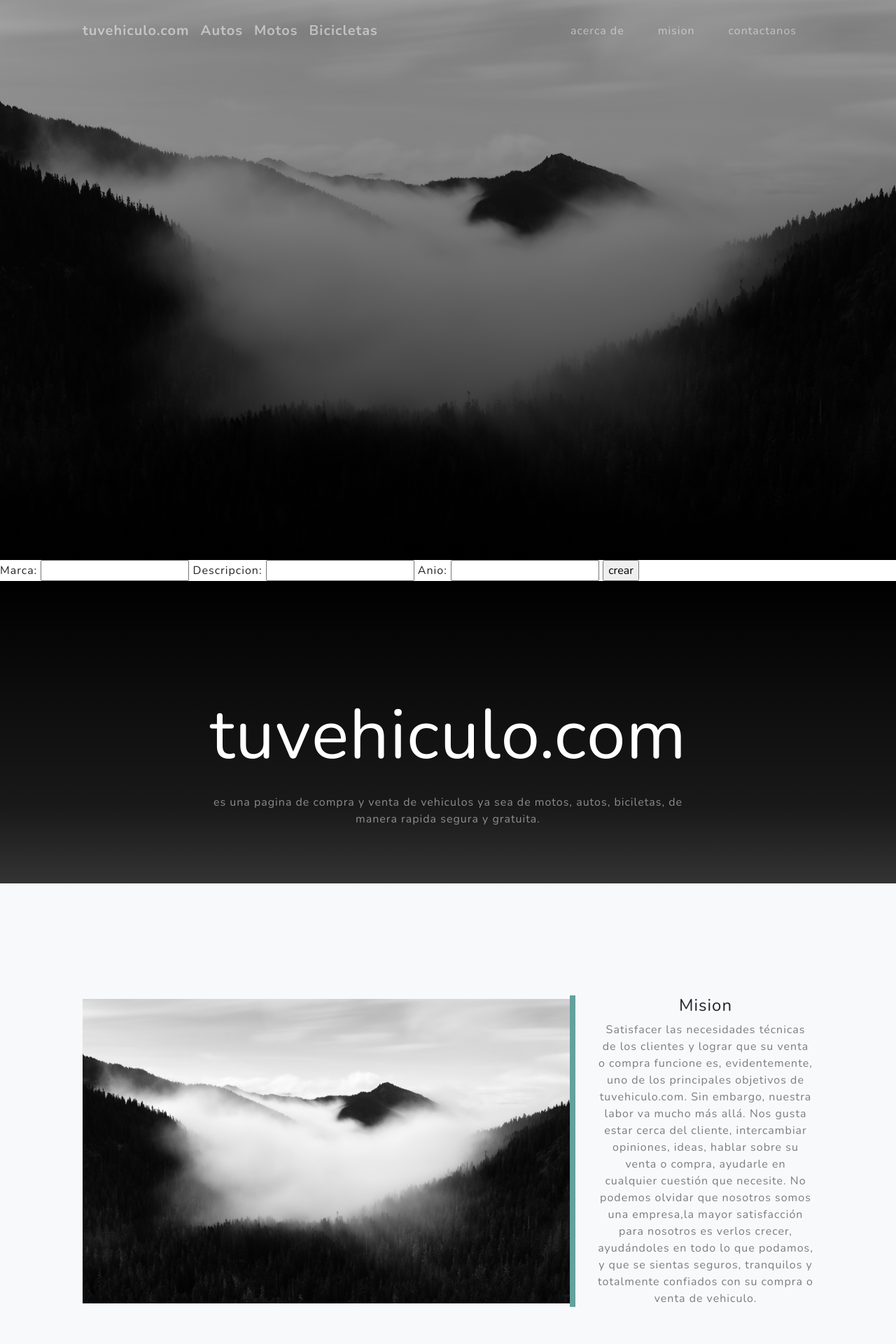
After one commit to frank0254/nuevo-django, a Django app: page /auto/crear/ in a window 1280 px wide. The commit adds this page. Shown: the top 1920 px of the page at 70% size. Run offline with Django 4.2, Linux system fonts and the light colour scheme; some libraries are stand-ins or nearby versions.

Commit message:
tercera actualizacion

```diff
--- a/inicio/admin.py
+++ b/inicio/admin.py
@@ -1,7 +1,5 @@
 from django.contrib import admin
 from inicio.models import Autos
-
-
 
 # Register your models here.
 
--- /dev/null
+++ b/inicio/forms.py
@@ -0,0 +1,19 @@
+from django import forms
+
+class CrearAutoFormulario(forms.Form):
+    marca = forms.CharField(max_length=30)
+    descripcion = forms.CharField(max_length=250)
+    anio = forms.IntegerField()
+
+
+class CrearMotoFormulario(forms.Form):
+    marca = forms.CharField(max_length=30)
+    descripcion = forms.CharField(max_length=250)
+    anio = forms.IntegerField()
+    modelo = forms.CharField(max_length=30)
+    precio = forms.CharField(max_length=250)
+
+class CrearBicicletaFormulario(forms.Form):
+    marca = forms.CharField(max_length=30)
+    descripcion = forms.CharField(max_length=250)
+    anio = forms.IntegerField()
--- /dev/null
+++ b/inicio/templates/inicio/auto.html
@@ -0,0 +1,57 @@
+{% extends "base.html" %}
+
+
+{% block title_head %}
+<title>Crear Auto</title>
+{%endblock title_head %}
+
+
+{% block h1_header %}
+<h2 class="text-white mb-4" style="font-size:50px;">  </h2>
+{%endblock h1_header %}
+
+{% block h2_header %}
+<h2 class="text-white-50 mx-auto mt-2 mb-5"></h2>
+{% endblock h2_header %}
+
+
+
+
+{%block main %}<!--
+<form action="" method="POST">
+    {% csrf_token %}
+
+<p>
+Marca:
+    <input type="text" name=" marca">
+</p>
+
+<p>
+    Description:
+    <input type="text" name=" description">
+</p>
+
+<p>
+    Año
+    <input type="number" name=" anio">
+</p>
+
+
+<input type="submit" value="crear">
+{% comment %} <button>crear</button> {% endcomment %}
+
+</form>
+-->
+
+
+
+<form action="" method="POST">
+    {% csrf_token %}
+    {{formulario}}
+    <input type="submit" value="crear">
+{% comment %} <button>crear</button> {% endcomment %}
+
+</form>
+
+
+{% endblock main%}
--- a/inicio/urls.py
+++ b/inicio/urls.py
@@ -1,9 +1,13 @@
 from django.urls import path
-from inicio.views import *
+from inicio.views import inicio, auto, moto, bicicletas, crear_auto, crear_moto, crear_bicicleta
 
 urlpatterns = [
     path('', inicio, name='inicio'),
-    path('auto/', crear_auto,name='auto'),
-    path('moto/', crear_moto,name='moto'),
-     path('bicicletas/', crear_bicicletas,name='biciletas')
+    path('auto/',auto,name='auto'),
+    path('moto/',moto,name='moto'),
+    path('bicicletas/',bicicletas,name='biciletas'),
+    path('auto/crear/', crear_auto, name='crear_auto'),
+    path('auto/crear/moto/', crear_moto, name='crear_moto'),
+    path('auto/crear/bicicleta/', crear_bicicleta, name='crear_bicicleta')
+
 ]
--- a/inicio/views.py
+++ b/inicio/views.py
@@ -1,8 +1,10 @@
-from django.shortcuts import render
+from django.shortcuts import render, redirect
 #from django.http import HttpResponse
 #from django.template import loader
 from inicio.models import Autos, Motos, Bicicletas
-
+from inicio.forms import CrearAutoFormulario
+from inicio.forms import CrearMotoFormulario
+from inicio.forms import CrearBicicletaFormulario
 # Create your views here.
 
 def inicio(request):
@@ -15,20 +17,96 @@ def inicio(request):
 #ultima version mejorada v3
     return render(request,'inicio/inicio.html', {})
 
+def auto(request):
+
+#para crear formulario de busqueda
+    marca_a_buscar = request.GET.get("marca")
+    if marca_a_buscar:
+        listado_de_auto = Autos.objects.filter(marca__icontains =marca_a_buscar.lower())
+    else:
+        listado_de_auto = Autos.objects.all()
+    return render(request, 'inicio/vehiculo.html', {'listado_de_auto': listado_de_auto})
+
+    listado_de_auto = Autos.objects.all()
+
+    #return render(request, 'inicio/vehiculo.html', {'listado_de_auto': listado_de_auto})
+
+def moto(request):
+
+    listado_de_moto = Motos.objects.all()
+
+    return render(request, 'inicio/vehiculo.html', {'listado_de_moto': listado_de_moto})
+
+def bicicletas(request):
+
+    listado_de_bicicleta = Bicicletas.objects.all()
+
+    return render(request, 'inicio/vehiculo.html', {'listado_de_moto': listado_de_bicicleta})
+
+
 def crear_auto(request):
 
-    auto = Autos(marca= 'wilson', descripcion= 'corsa', anio=2022)
-    auto.save()
-    return render(request, 'inicio/vehiculo.html', {'vehiculo':auto, "mensaje": "el Auto"})
+
+    if request.method == 'POST':
+        formulario = CrearAutoFormulario(request.POST)
+        if formulario.is_valid():
+            info_limpia = formulario.cleaned_data
+
+            marca = info_limpia.get('marca')
+            descripcion = info_limpia.get('descripcion')
+            anio = info_limpia.get('anio')
+
+            auto = Autos(marca=marca, descripcion=descripcion, anio=anio)
+            auto.save()
+
+            return redirect(crear_auto)
+        else:
+            return render(request, 'inicio/auto.html', {'formulario': formulario})
+
+    formulario = CrearAutoFormulario()
+    return render(request, 'inicio/auto.html', {'formulario': formulario})
+
 
 def crear_moto(request):
 
-    moto = Motos(marca= 'honda', descripcion= 'corsa', anio=2022)
-    moto.save()
-    return render(request, 'inicio/vehiculo.html', {'vehiculo': moto, "mensaje": "la Moto"})
+    if request.method == 'POST':
+        formulario = CrearMotoFormulario(request.POST)
+        if formulario.is_valid():
+            info_limpia = formulario.cleaned_data
 
-def crear_bicicletas(request):
+            marca = info_limpia.get('marca')
+            descripcion = info_limpia.get('descripcion')
+            anio = info_limpia.get('anio')
+            modelo = info_limpia.get('modelo')
+            precio = info_limpia.get('precio')
 
-    bicicletas = Bicicletas(marca= 'bmx', descripcion= 'corsa', anio=2022)
-    bicicletas.save()
-    return render(request, 'inicio/vehiculo.html', {'vehiculo': bicicletas,"mensaje": "la bicicletas"})
+            moto = Motos(marca=marca, descripcion=descripcion, anio=anio, modelo=modelo, precio=precio)
+            moto.save()
+
+            return redirect(crear_auto)
+        else:
+            return render(request, 'inicio/moto.html', {'formulario': formulario})
+
+    formulario = CrearMotoFormulario()
+    return render(request, 'inicio/moto.html', {'formulario': formulario})
+
+def crear_bicicleta(request):
+
+    if request.method == 'POST':
+        formulario = CrearBicicletaFormulario(request.POST)
+        if formulario.is_valid():
+            info_limpia = formulario.cleaned_data
+
+            marca = info_limpia.get('marca')
+            descripcion = info_limpia.get('descripcion')
+            anio = info_limpia.get('anio')
+
+            bicicleta = Bicicletas(marca=marca, descripcion=descripcion, anio=anio)
+            bicicleta.save()
+
+            return redirect(crear_auto)
+        else:
+            return render(request, 'inicio/bicicleta.html', {'formulario': formulario})
+
+    formulario = CrearBicicletaFormulario()
+    return render(request, 'inicio/bicicleta.html', {'formulario': formulario})
--- a/sitioweb/settings.py
+++ b/sitioweb/settings.py
@@ -122,3 +122,8 @@ STATIC_URL = 'static/'
 # https://docs.djangoproject.com/en/4.2/ref/settings/#default-auto-field
 
 DEFAULT_AUTO_FIELD = 'django.db.models.BigAutoField'
+
+
+import os
+MEDIA_URL = '/media/'
+MEDIA_ROOT = os.path.join(BASE_DIR, 'media')
--- a/sitioweb/urls.py
+++ b/sitioweb/urls.py
@@ -16,9 +16,14 @@ Including another URLconf
 """
 from django.contrib import admin
 from django.urls import path, include
-
+from django.conf import settings
+from django.conf.urls.static import static
 
 urlpatterns = [
     path('', include('inicio.urls')),
     path('admin/', admin.site.urls),
 ]
+
+
+if settings.DEBUG:
+    urlpatterns += static(settings.MEDIA_URL, document_root=settings.MEDIA_ROOT)
--- a/templates/base.html
+++ b/templates/base.html
@@ -26,11 +26,14 @@
                 <a class="navbar-brand" href={% url "auto"%}>Autos</a>
                 <a class="navbar-brand" href={% url "moto"%}>Motos</a>
                 <a class="navbar-brand" href={% url "biciletas"%}>Bicicletas</a>
+                <!--<a class="navbar-brand" href={% url "crear_auto"%}>Crear Auto</a>
+                <a class="navbar-brand" href={% url "crear_moto"%}>Crear Moto</a>
+                <a class="navbar-brand" href={% url "crear_bicicleta"%}>Crear Bicicleta</a>-->
 
 
 
-                <button class="navbar-toggler navbar-toggler-right" type="button" data-bs-toggle="collapse" data-bs-target="#navbarResponsive" aria-controls="navbarResponsive" aria-expanded="false" aria-label="Toggle navigation">
-                    Menu
+                <button class="navbar-toggler navbar-toggler-right" type="button" data-bs-toggle="collapse" data-bs-target="#navbarResponsive" aria-controls="navbarResponsive" aria-expanded="false" aria-label="Toggle navigation"> == $0
+                    "Menu"
                     <i class="fas fa-bars"></i>
                 </button>
                 <div class="collapse navbar-collapse" id="navbarResponsive">
@@ -76,7 +79,7 @@
                         </p>
                     </div>
                 </div>
-                <img class="img-fluid" src="assets/img/ipad.png" alt="..." />
+
             </div>
         </section>
         <!-- Projects-->
@@ -84,7 +87,7 @@
             <div class="container px-4 px-lg-5">
                 <!-- Featured Project Row-->
                 <div class="row gx-0 mb-4 mb-lg-5 align-items-center">
-                    <div class="col-xl-8 col-lg-7"><img class="img-fluid mb-3 mb-lg-0" src="assets/img/bg-masthead.jpg" alt="..." /></div>
+                    <div class="col-xl-8 col-lg-7"><img class="img-fluid mb-3 mb-lg-0" src="{% static 'assets/img/bg-masthead.jpg'%}" alt="..." /></div>
                     <div class="col-xl-4 col-lg-5">
                         <div class="featured-text text-center text-lg-left">
                             <h4>Mision</h4>
@@ -94,7 +97,7 @@
                 </div>
                 <!-- Project One Row-->
                 <div class="row gx-0 mb-5 mb-lg-0 justify-content-center">
-                    <div class="col-lg-6"><img class="img-fluid" src="assets/img/demo-image-01.jpg" alt="..." /></div>
+
                     <div class="col-lg-6">
                         <div class="bg-black text-center h-100 project">
                             <div class="d-flex h-100">
@@ -105,7 +108,7 @@
                 </div>
                 <!-- Project Two Row-->
                 <div class="row gx-0 justify-content-center">
-                    <div class="col-lg-6"><img class="img-fluid" src="assets/img/demo-image-02.jpg" alt="..." /></div>
+
                     <div class="col-lg-6 order-lg-first">
                         <div class="bg-black text-center h-100 project">
                             <div class="d-flex h-100">
```
Also changed, not shown: inicio/templates/inicio/bicicleta.html (added, +53 -0 lines), inicio/templates/inicio/moto.html (added, +32 -0 lines), inicio/templates/inicio/vehiculo.html (+37 -4 lines).
